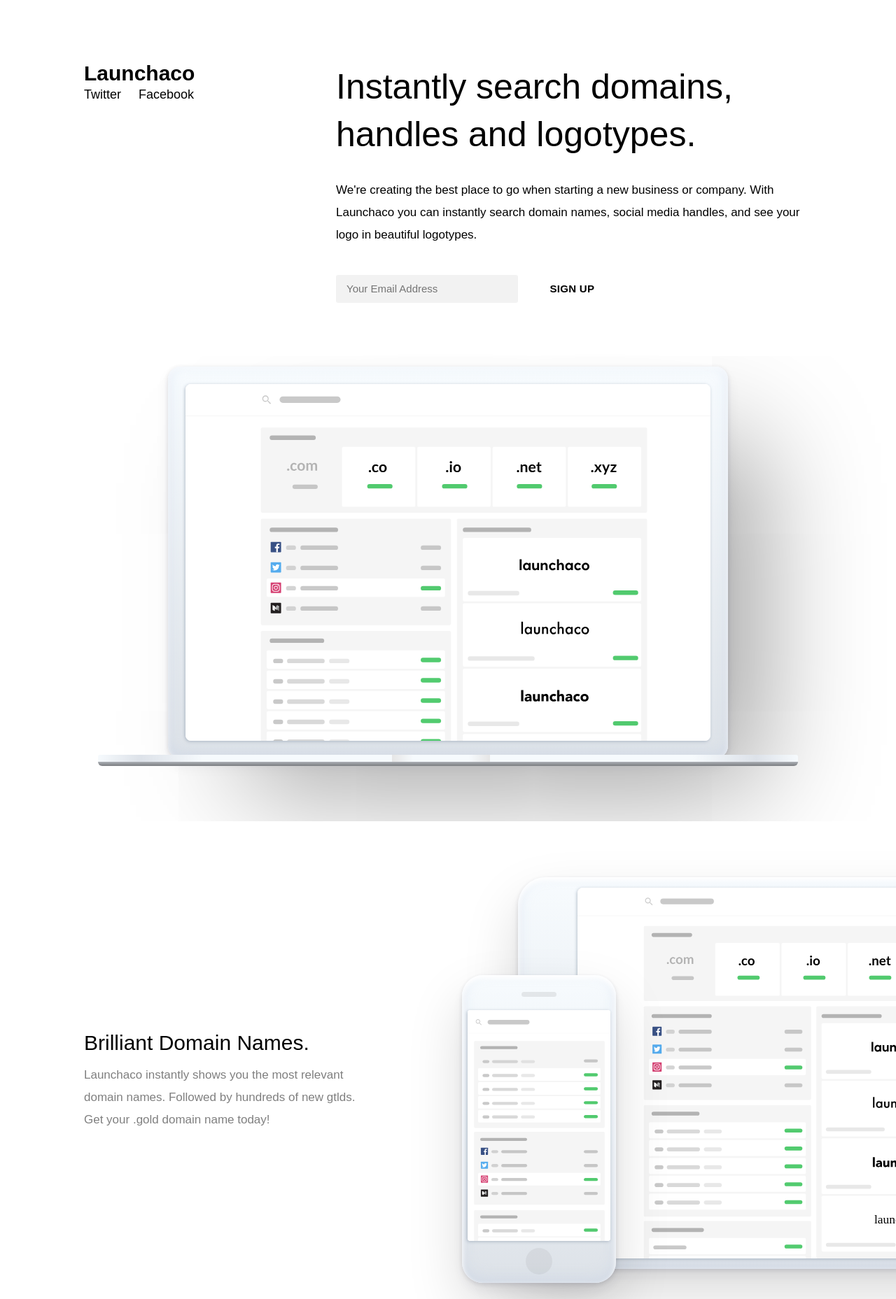
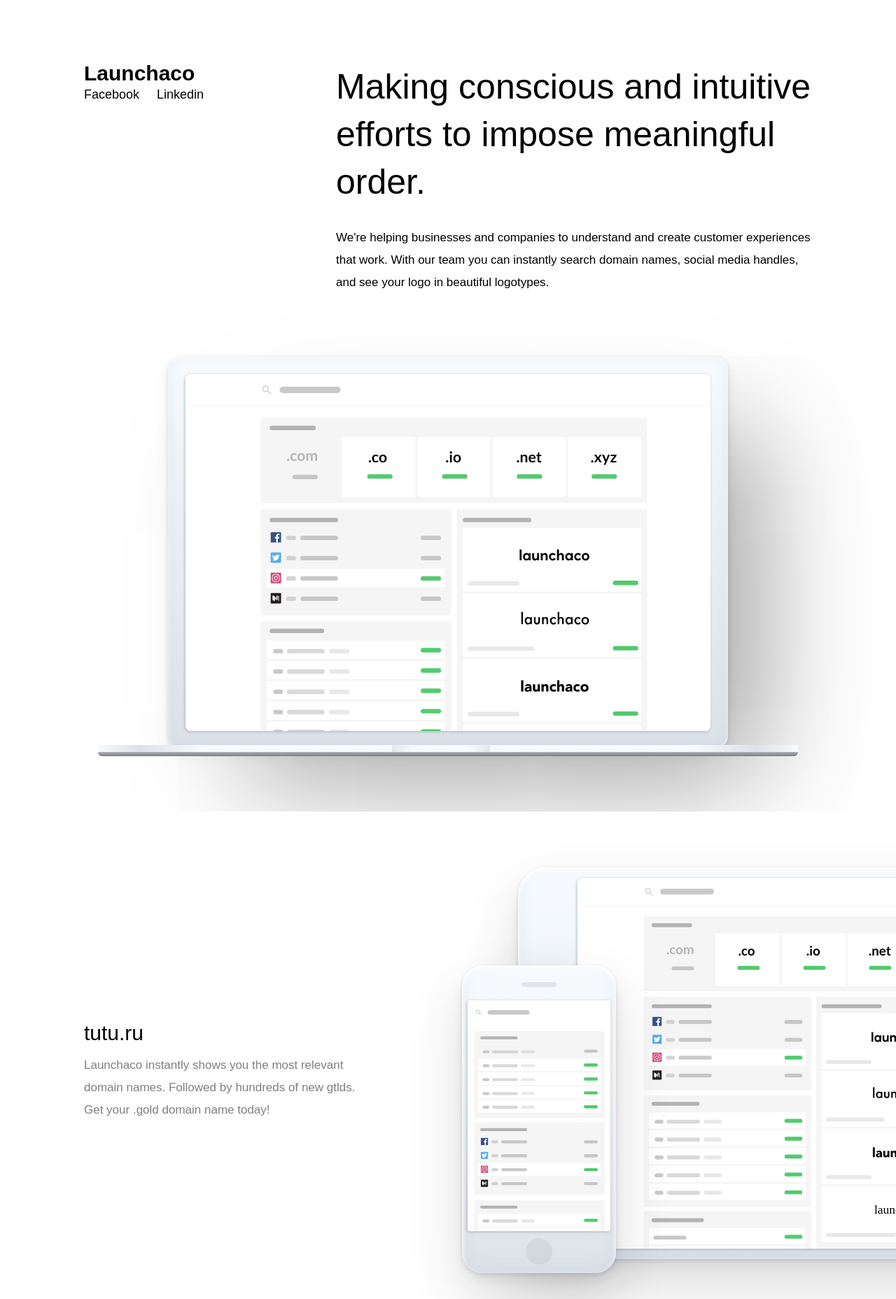
Before and after one commit to arcticbear/sergekryukov.com, a PHP site: page / in a window 1280 px wide; the page is wider, and only the part inside the window is pictured. Shown: the top 1857 px of that part at 70% size. Run offline with PHP 8.4, Linux system fonts and the light colour scheme.

Commit message:
added clients

```diff
--- a/css/devices.css
+++ b/css/devices.css
@@ -318,7 +318,7 @@
 .sidedevices .iphones .iphone {
 	border-radius: 40px;
 	background: linear-gradient(to bottom, rgba(247,251,254,1) 0%,rgba(221,226,232,1) 100%);
-	box-shadow: inset 0 4px 7px 1px #fff,inset 0 -5px 20px rgba(187,200,225,.35),0 2px 6px rgba(40,39,66,.14),0 10px 20px rgba(40,39,66,.06),  0px 0px 104px 0px rgba(0,0,0,0.3);
+	box-shadow: inset 0 4px 7px 1px #fff,inset 0 -5px 20px rgba(187,200,225,.35),0 2px 6px rgba(40,39,66,.14),0 10px 20px rgba(40,39,66,.06),  0px 10px 30px 0px rgba(0,0,0,0.1);
 	overflow: hidden;
 	width: 280px;
 	height: 560px;
--- a/index.html
+++ b/index.html
@@ -19,26 +19,26 @@
           </div>
           <div>
             <a class="nav-link" href="#">
-              Twitter
+              Facebook
             </a>
             <a class="nav-link" href="#">
-              Facebook
+              Linkedin
             </a>
           </div>
         </div>
         <div class="col-8">
           <h1 class="heading">
-            Instantly search domains, handles and logotypes.
+            Making conscious and intuitive efforts to impose meaningful order.
           </h1>
           <h2 class="paragraph">
-            We're creating the best place to go when starting a new business or company. With Launchaco you can instantly search domain names, social media handles, and see your logo in beautiful logotypes.
+            We're helping businesses and companies to understand and create customer experiences that work. With our team you can instantly search domain names, social media handles, and see your logo in beautiful logotypes.
           </h2>
-          <div class="ctas">
+          <!-- <div class="ctas">
             <input class="ctas-input" type="text" placeholder="Your Email Address">
             <button class="ctas-button">
               Sign Up
             </button>
-          </div>
+          </div> -->
         </div>
       </div>
       <div class="container-lrg">
@@ -57,10 +57,11 @@
       <div class="container-lrg flex">
         <div class="col-5 centervertical">
           <h3 class="subheading">
-            Brilliant Domain Names.
+            tutu.ru
           </h3>
           <p class="paragraph">
-            Launchaco instantly shows you the most relevant domain names. Followed by hundreds of new gtlds. Get your .gold domain name today!
+            Launchaco instantly shows you the most relevant domain names.
+            Followed by hundreds of new gtlds. Get your .gold domain name today!
           </p>
         </div>
         <div class="col-1">
@@ -87,10 +88,15 @@
       <div class="container-lrg flex">
         <div class="col-5 centervertical">
           <h3 class="subheading">
-            Brilliant Domain Names.
+            Yandex
           </h3>
           <p class="paragraph">
-            Launchaco instantly shows you the most relevant domain names. Followed by hundreds of new gtlds. Get your .gold domain name today!
+            We made the try to rethink human browsing experience.
+            Working as a team has launched desktop browser applications for Windows and Mac platforms —
+            the flagship company product. Developed and launched the experimental interface browser "Cousteau".
+            Designing the new version "Calypso" for Windows platform with much innovation ideas of how
+            and what browsing experience should be. Worked in design team closely with product, development,
+            marketing and analytic teams.
           </p>
         </div>
         <div class="col-1">
@@ -117,10 +123,13 @@
       <div class="container-lrg flex">
         <div class="col-5 centervertical">
           <h3 class="subheading">
-            Brilliant Domain Names.
+            cian.ru
           </h3>
           <p class="paragraph">
-            Launchaco instantly shows you the most relevant domain names. Followed by hundreds of new gtlds. Get your .gold domain name today!
+            Works on the redesign and improving the largest real estate online service in Russia.
+            Invented, designed and built with the major changes of real estate service,
+            in the close cooperation with the product team. Produced detailed models of new
+            and updated entire sections of the web product based on statistics, customer feedback, business objectives.
           </p>
         </div>
         <div class="col-1">
@@ -143,14 +152,15 @@
         </div>
       </div>
     </div>
+
     <div class="feature4">
       <div class="container-lrg flex">
         <div class="col-5 centervertical">
           <h3 class="subheading">
-            Brilliant Domain Names.
+            intaxi
           </h3>
           <p class="paragraph">
-            Launchaco instantly shows you the most relevant domain names. Followed by hundreds of new gtlds. Get your .gold domain name today!
+            Designing taxi order service, web applications and mobile applications (iOS and Android).
           </p>
         </div>
         <div class="col-1">
@@ -168,6 +178,7 @@
         </div>
       </div>
     </div>
+
     <div class="socialproof">
       <div class="container-lrg">
         <div class="flex">
```
